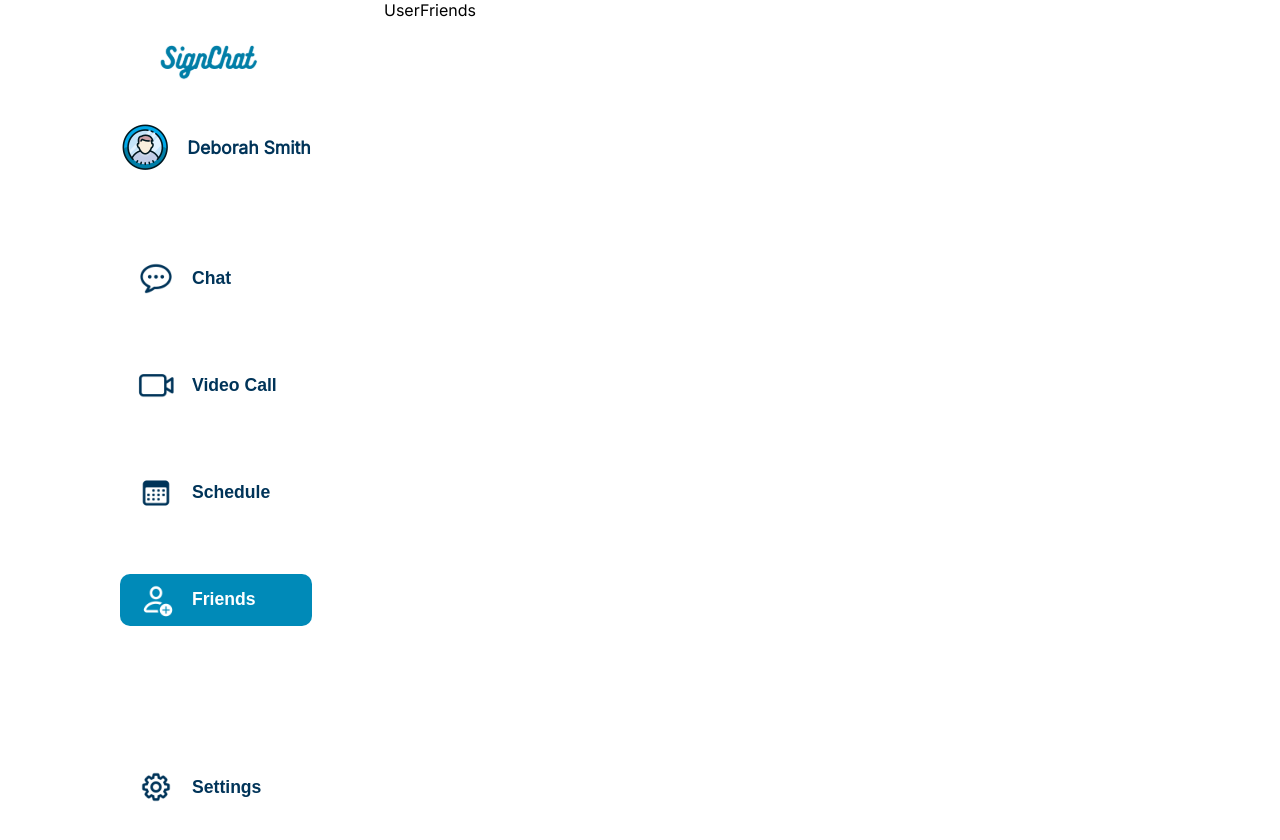
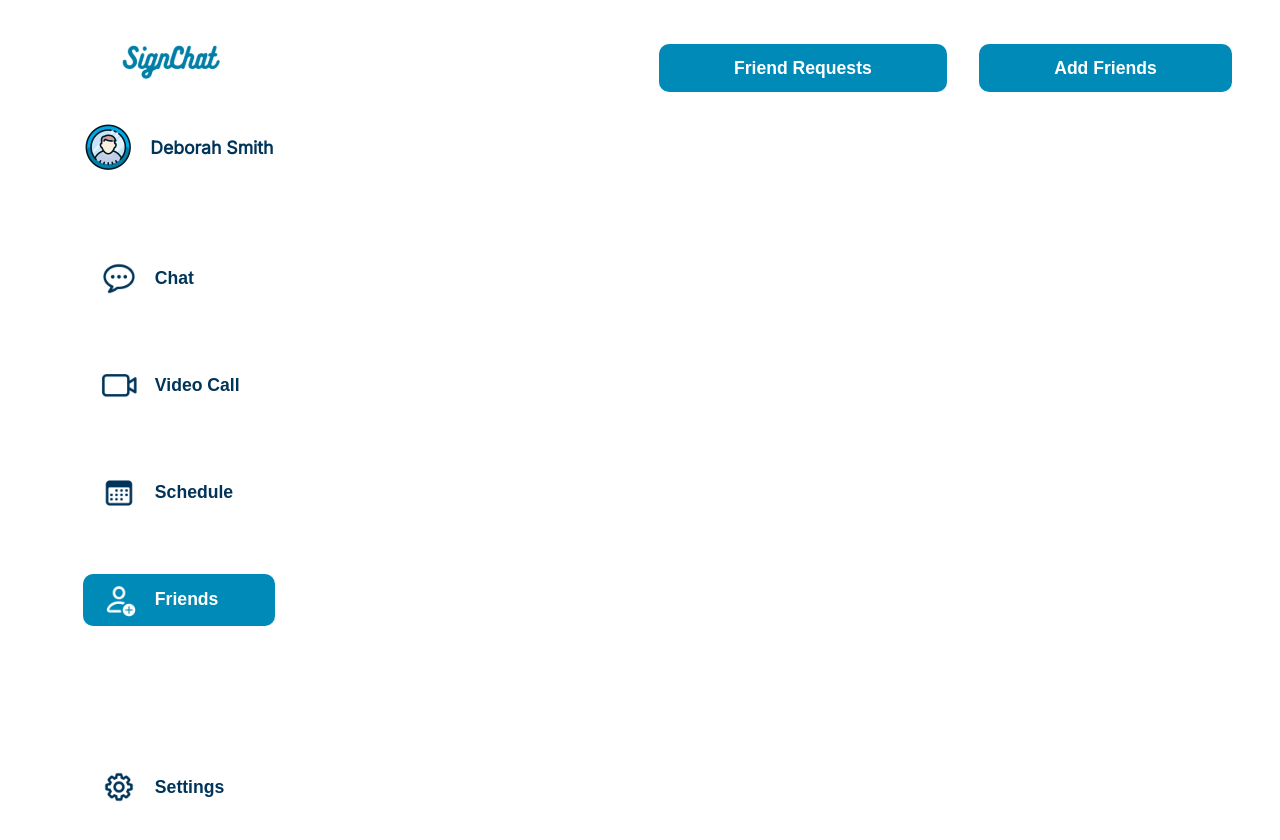
Before and after one commit to SignLink/Signchat-Frontend, a React (Create React App) app: page /user/friends in a window 1280 px wide. Shown: the top 840 px of the page. Built offline with nearby package versions, Linux system fonts and the light colour scheme.

Commit message:
added friends components

```diff
--- a/src/Main Components/MainWrapper.css
+++ b/src/Main Components/MainWrapper.css
@@ -6,5 +6,6 @@
 @media(max-width:1900px) {
     .main-wrapper {
         padding: 0rem 3rem 0rem 3rem;
+        max-width: 1500px;
     }
 }
--- /dev/null
+++ b/src/User Friends Page/User Friends Components/UserFriends.css
@@ -0,0 +1,3 @@
+.user-friends-main{
+    width: 100%;
+}
--- a/src/User Friends Page/User Friends Components/UserFriends.tsx
+++ b/src/User Friends Page/User Friends Components/UserFriends.tsx
@@ -1,9 +1,12 @@
-import React from 'react'
+import './UserFriends.css'
+import UserFriendsButtons from "./UserFriendsButtons";
 
 function UserFriends() {
   return (
-    <div>UserFriends</div>
-  )
+    <div className="user-friends-main">
+      <UserFriendsButtons />
+    </div>
+  );
 }
 
-export default UserFriends
+export default UserFriends;
--- /dev/null
+++ b/src/User Friends Page/User Friends Components/UserFriendsButtons.css
@@ -0,0 +1,8 @@
+.user-friends-buttons-main{
+    margin-top: 2.75rem;
+    display: flex;
+    justify-content: end;
+    gap: 2rem;
+    height: 3rem;
+    width: 100%;
+}
--- /dev/null
+++ b/src/User Friends Page/User Friends Components/UserFriendsButtons.tsx
@@ -0,0 +1,15 @@
+import Button from "../../Main Components/Button";
+import "./UserFriendsButtons.css";
+
+function UserFriendsButtons() {
+  return (
+    <>
+      <div className="user-friends-buttons-main">
+        <Button buttonName="Friend Requests"/>
+        <Button buttonName="Add Friends"/>
+        </div>
+    </>
+  );
+}
+
+export default UserFriendsButtons;
```
Also changed, not shown: src/User Friends Page/User Friends Components/UserFriendRequests.tsx (added, +9 -0 lines), src/User Friends Page/User Friends Components/UserFriendRequests.css (added).
